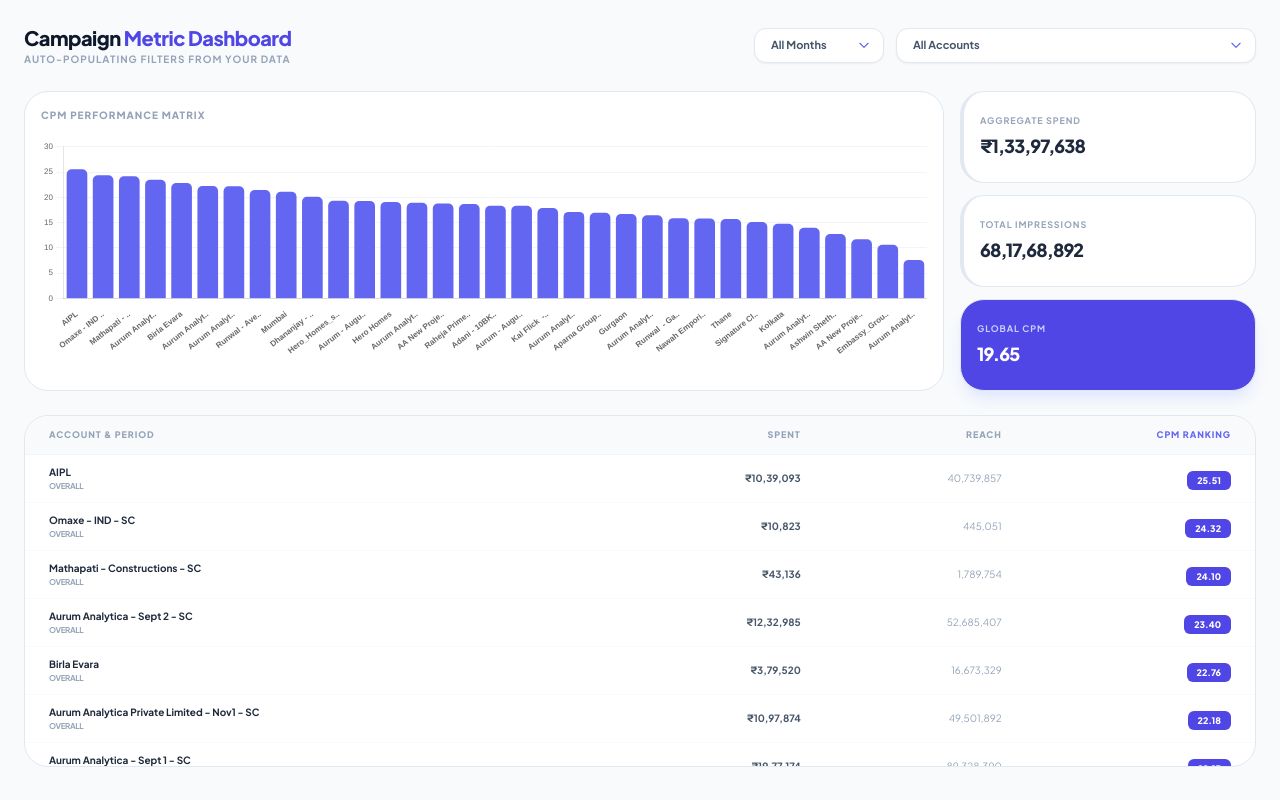
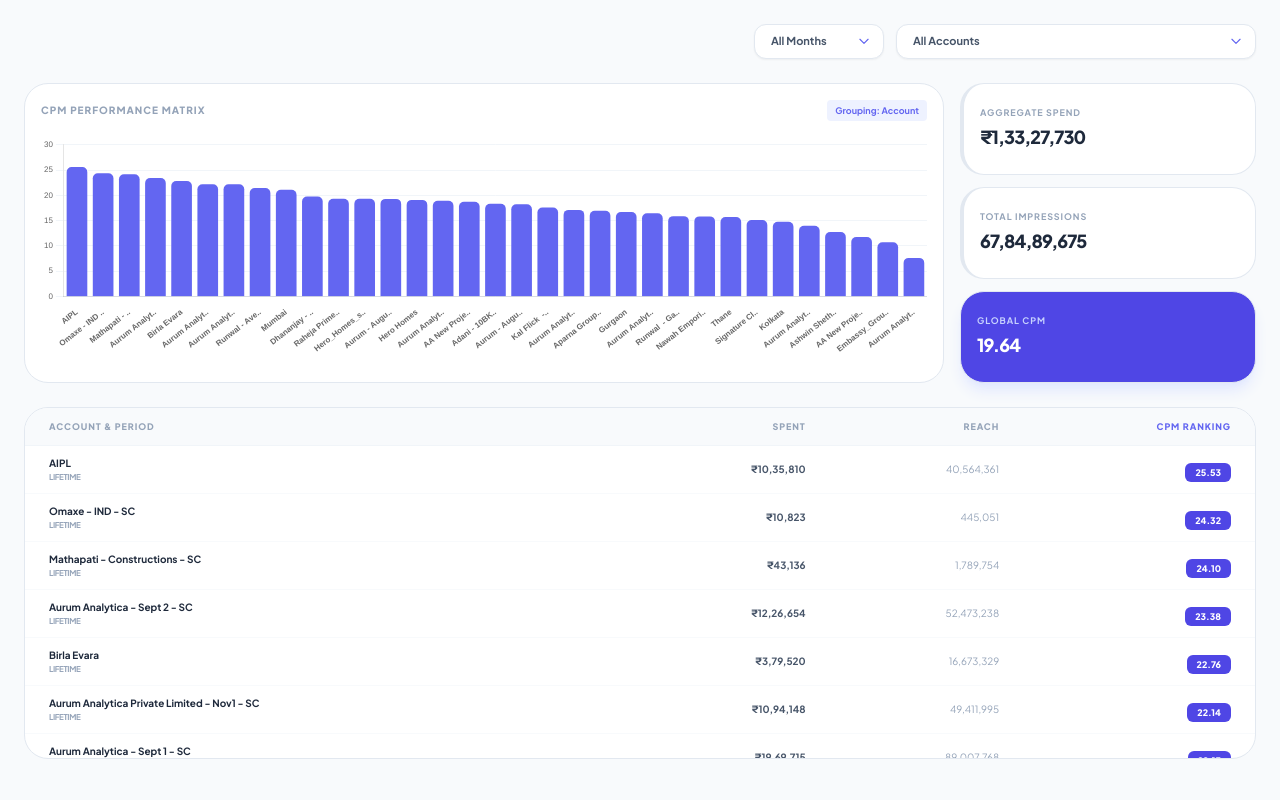
Before and after one commit to RA282-Pritam/cpm, a plain HTML site: page index.html in a window 1280 px wide. Drawn offline with nearby package versions, Linux system fonts and the light colour scheme.

Commit message:
Add files via upload

```diff
--- a/index.html
+++ b/index.html
@@ -21,33 +21,23 @@
 
     <div class="max-w-[1400px] mx-auto">
 
-        <!-- HEADER & FILTERS -->
-        <div class="flex flex-col md:flex-row justify-between items-center mb-6 gap-4">
-            <div>
-                <h1 class="text-xl font-extrabold text-slate-900 tracking-tight tracking-tight">Campaign <span class="text-indigo-600">Metric Dashboard</span></h1>
-                <p class="text-[10px] text-slate-400 font-bold uppercase tracking-widest">Auto-populating filters from your data</p>
-            </div>
-
-            <div class="flex gap-3">
-                <!-- Month Dropdown (Auto-populated) -->
-                <div class="flex flex-col">
+        <!-- FILTERS ONLY (Headers Removed) -->
+        <div class="flex justify-end mb-6 gap-3">
             <select id="monthFilter" onchange="updateDashboard()" class="pl-4 pr-10 py-2 text-[11px] bg-white border border-slate-200 rounded-xl shadow-sm font-bold text-slate-600 cursor-pointer min-w-[130px]">
                 <option value="All">All Months</option>
             </select>
-                </div>
-                <!-- Account Dropdown (Auto-populated) -->
-                <div class="flex flex-col">
             <select id="accountFilter" onchange="updateDashboard()" class="pl-4 pr-10 py-2 text-[11px] bg-white border border-slate-200 rounded-xl shadow-sm font-bold text-slate-600 cursor-pointer min-w-[180px]">
                 <option value="All">All Accounts</option>
             </select>
-                </div>
-            </div>
         </div>
 
         <!-- KPI & CHART AREA -->
         <div class="grid grid-cols-1 lg:grid-cols-4 gap-4 mb-6">
             <div class="lg:col-span-3 glass-card p-4 h-[300px]">
-                <h3 class="text-[10px] font-black text-slate-400 uppercase tracking-widest mb-4">CPM Performance Matrix</h3>
+                <div class="flex justify-between items-center mb-4">
+                    <h3 id="chartTitle" class="text-[10px] font-black text-slate-400 uppercase tracking-widest">CPM Performance Matrix</h3>
+                    <span id="axisLabel" class="text-[9px] font-bold text-indigo-500 bg-indigo-50 px-2 py-1 rounded">Grouping: Account</span>
+                </div>
                 <div class="h-[220px]"><canvas id="cpmChart"></canvas></div>
             </div>
 
@@ -86,7 +76,12 @@
     </div>
 
     <script>
-        // AAPKA EXCEL DATA YAHAN AYEEGA
+        // Chronological order for sorting
+        const monthOrder = {
+            "Oct-25": 1, "Nov-25": 2, "Dec-25": 3,
+            "Jan-26": 4, "Feb-26": 5, "Mar-26": 6
+        };
+
         const rawData = [
             { month: "Oct-25", account: "Aurum Analytica-NEW-INR - SC", spent:461406, impressions: 20469927 },
 { month: "Oct-25", account: "Aurum Analytica  - Sept 2 - SC", spent:358821, impressions: 19620019 },
@@ -205,42 +200,22 @@
 { month: "Feb-26", account: "Omaxe - IND - SC", spent:8675, impressions: 352417 },
 { month: "Feb-26", account: "Aurum Analytica - Dhruv Tranquil - SC", spent:8391, impressions: 1063417 },
 { month: "Feb-26", account: "Hero Homes", spent:5164, impressions: 452026 },
-{ month: "Feb-26", account: "Raheja Prime Mumbai", spent:2733, impressions: 914456 },
-{ month: "Mar-26", account: "Dhananjay - Team - SC", spent:17927, impressions: 519858 },
-{ month: "Mar-26", account: "Aurum Analytica - Sept 1 - SC", spent:7459, impressions: 320622 },
-{ month: "Mar-26", account: "Aurum Analytica-NEW-INR - SC", spent:6596, impressions: 308854 },
-{ month: "Mar-26", account: "Aurum Analytica  - Sept 2 - SC", spent:6331, impressions: 212169 },
-{ month: "Mar-26", account: "Kal Flick  - Vivanas Aloft - SC", spent:6153, impressions: 223238 },
-{ month: "Mar-26", account: "Aurum - August2 - SC", spent:4514, impressions: 118397 },
-{ month: "Mar-26", account: "Embassy_Group_Strategic_Mumbai - 12-02-2026 - SC", spent:4440, impressions: 438928 },
-{ month: "Mar-26", account: "Aurum Analytica Private Limited - Nov1 - SC", spent:3726, impressions: 89897 },
-{ month: "Mar-26", account: "AIPL", spent:3283, impressions: 175496 },
-{ month: "Mar-26", account: "Runwal - Avenue - SC", spent:2018, impressions: 113790 },
-{ month: "Mar-26", account: "AA New Project - 1 - SC", spent:1889, impressions: 56582 },
-{ month: "Mar-26", account: "Thane", spent:1490, impressions: 105149 },
-{ month: "Mar-26", account: "AA New Project - 2 - SC", spent:1489, impressions: 148732 },
-{ month: "Mar-26", account: "Raheja Prime Mumbai", spent:1484, impressions: 369646 },
-{ month: "Mar-26", account: "Nawah Emporio Bhubaneshwar", spent:1007, impressions: 60048 },
-{ month: "Mar-26", account: "Gurgaon", spent:102, impressions: 17811 }
-            // Naya data yahan add karte jayein...
+{ month: "Feb-26", account: "Raheja Prime Mumbai", spent:2733, impressions: 914456 }
         ];
 
         let cpmChart;
 
-        // IS FUNCTION SE FILTERS AUTOMATIC BANEGE
         function initDynamicFilters() {
             const monthSelect = document.getElementById('monthFilter');
             const accountSelect = document.getElementById('accountFilter');
 
-            // Get unique Months from rawData
-            const uniqueMonths = [...new Set(rawData.map(item => item.month))];
+            const uniqueMonths = [...new Set(rawData.map(item => item.month))].sort((a,b) => monthOrder[a] - monthOrder[b]);
             uniqueMonths.forEach(m => {
                 const opt = document.createElement('option');
                 opt.value = m; opt.innerText = m;
                 monthSelect.appendChild(opt);
             });
 
-            // Get unique Accounts from rawData
             const uniqueAccounts = [...new Set(rawData.map(item => item.account))].sort();
             uniqueAccounts.forEach(acc => {
                 const opt = document.createElement('option');
@@ -248,50 +223,59 @@
                 accountSelect.appendChild(opt);
             });
 
-            updateDashboard(); // Initial load
+            updateDashboard();
         }
 
         function updateDashboard() {
             const mVal = document.getElementById('monthFilter').value;
             const aVal = document.getElementById('accountFilter').value;
+            const axisLabel = document.getElementById('axisLabel');
 
-            // Filter logic
             let filtered = rawData.filter(i => (mVal === "All" || i.month === mVal) && (aVal === "All" || i.account === aVal));
 
-            // Aggregation for "All Months" view
-            let data = [];
-            if (mVal === "All") {
+            let displayData = [];
+            let isProjectView = (aVal !== "All" && mVal === "All");
+
+            if (isProjectView) {
+                displayData = filtered;
+                axisLabel.innerText = "Trend: Month-over-Month";
+                displayData.sort((a, b) => monthOrder[a.month] - monthOrder[b.month]);
+            } else if (mVal === "All") {
                 const grouped = filtered.reduce((acc, item) => {
-                    if (!acc[item.account]) acc[item.account] = { account: item.account, spent: 0, impressions: 0, month: "Overall" };
+                    if (!acc[item.account]) acc[item.account] = { account: item.account, spent: 0, impressions: 0, month: "LifeTime" };
                     acc[item.account].spent += item.spent;
                     acc[item.account].impressions += item.impressions;
                     return acc;
                 }, {});
-                data = Object.values(grouped);
+                displayData = Object.values(grouped);
+                axisLabel.innerText = "Grouping: Account";
             } else {
-                data = filtered;
+                displayData = filtered;
+                axisLabel.innerText = "Grouping: Account";
             }
 
-            // Calculation & Ranking
-            data.forEach(i => i.cpmVal = i.impressions > 0 ? (i.spent / i.impressions) * 1000 : 0);
-            data.sort((a, b) => b.cpmVal - a.cpmVal);
+            displayData.forEach(i => i.cpmVal = i.impressions > 0 ? (i.spent / i.impressions) * 1000 : 0);
 
-            // Update Stats
-            const tSpent = data.reduce((s, i) => s + i.spent, 0);
-            const tImp = data.reduce((s, i) => s + i.impressions, 0);
+            if (!isProjectView) {
+                displayData.sort((a, b) => b.cpmVal - a.cpmVal);
+            }
+
+            const tSpent = displayData.reduce((s, i) => s + i.spent, 0);
+            const tImp = displayData.reduce((s, i) => s + i.impressions, 0);
             document.getElementById('totalSpent').innerText = '₹' + tSpent.toLocaleString('en-IN');
             document.getElementById('totalImpressions').innerText = tImp.toLocaleString('en-IN');
             document.getElementById('avgCPM').innerText = tImp > 0 ? ((tSpent / tImp) * 1000).toFixed(2) : "0.00";
 
-            // Update Table
             const tbody = document.getElementById('tableBody');
             tbody.innerHTML = '';
-            data.forEach(item => {
+            displayData.forEach(item => {
+                const label = isProjectView ? item.month : item.account;
+                const subLabel = isProjectView ? item.account : item.month;
                 tbody.innerHTML += `
                     <tr class="hover:bg-slate-50 transition-all">
                         <td class="px-6 py-2.5">
-                            <div class="font-bold text-slate-800 text-[10px]">${item.account}</div>
-                            <div class="text-[8px] font-bold text-slate-400 uppercase tracking-tighter">${item.month}</div>
+                            <div class="font-bold text-slate-800 text-[10px]">${label}</div>
+                            <div class="text-[8px] font-bold text-slate-400 uppercase tracking-tighter">${subLabel}</div>
                         </td>
                         <td class="px-6 py-2.5 text-right font-bold text-slate-600 text-[10px]">₹${item.spent.toLocaleString('en-IN')}</td>
                         <td class="px-6 py-2.5 text-right text-[10px] text-slate-400 font-medium">${item.impressions.toLocaleString()}</td>
@@ -301,20 +285,21 @@
                     </tr>`;
             });
 
-            renderCPMChart(data);
+            const finalLabels = isProjectView
+                ? displayData.map(i => i.month)
+                : displayData.map(i => i.account.length > 12 ? i.account.substring(0,12)+'..' : i.account);
+
+            renderCPMChart(finalLabels, displayData.map(i => i.cpmVal));
         }
 
-        function renderCPMChart(data) {
-            const labels = data.map(i => i.account.length > 12 ? i.account.substring(0,12)+'..' : i.account);
-            const cValues = data.map(i => i.cpmVal);
+        function renderCPMChart(labels, values) {
             if (cpmChart) cpmChart.destroy();
-
             cpmChart = new Chart(document.getElementById('cpmChart'), {
                 type: 'bar',
                 data: {
                     labels: labels,
                     datasets: [{
-                        data: cValues,
+                        data: values,
                         backgroundColor: '#6366f1',
                         borderRadius: 5,
                         barThickness: 20
@@ -331,7 +316,6 @@
             });
         }
 
-        // Run the dynamic filter function on load
         initDynamicFilters();
     </script>
 </body>
```
Lines whose indentation alone changed are shown as unchanged.
